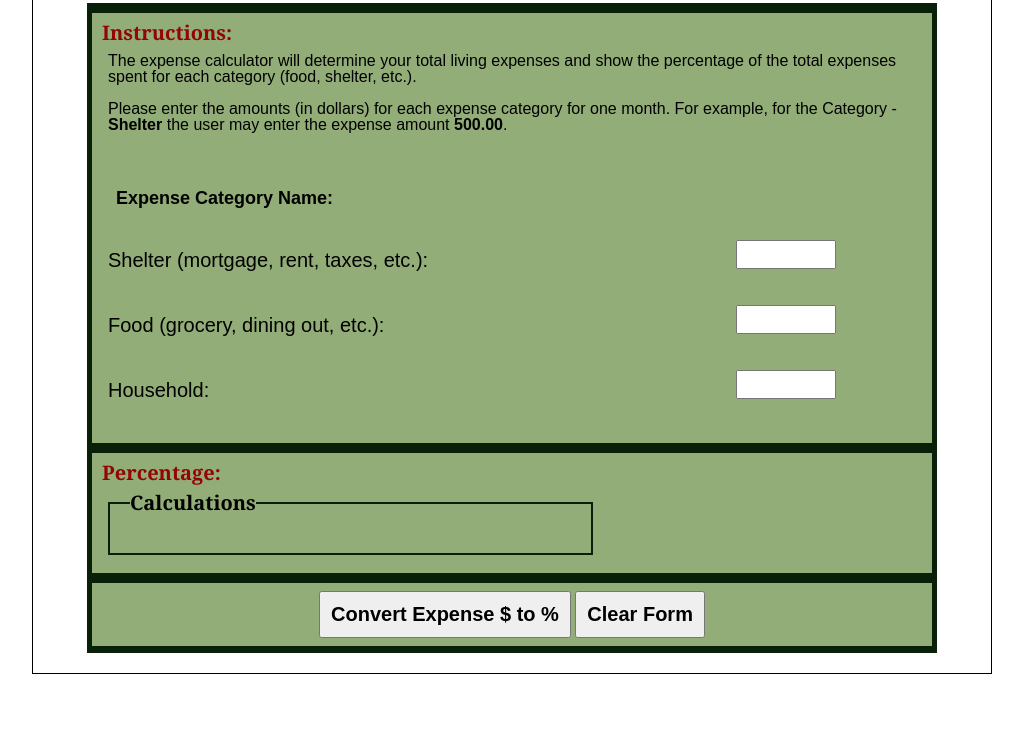
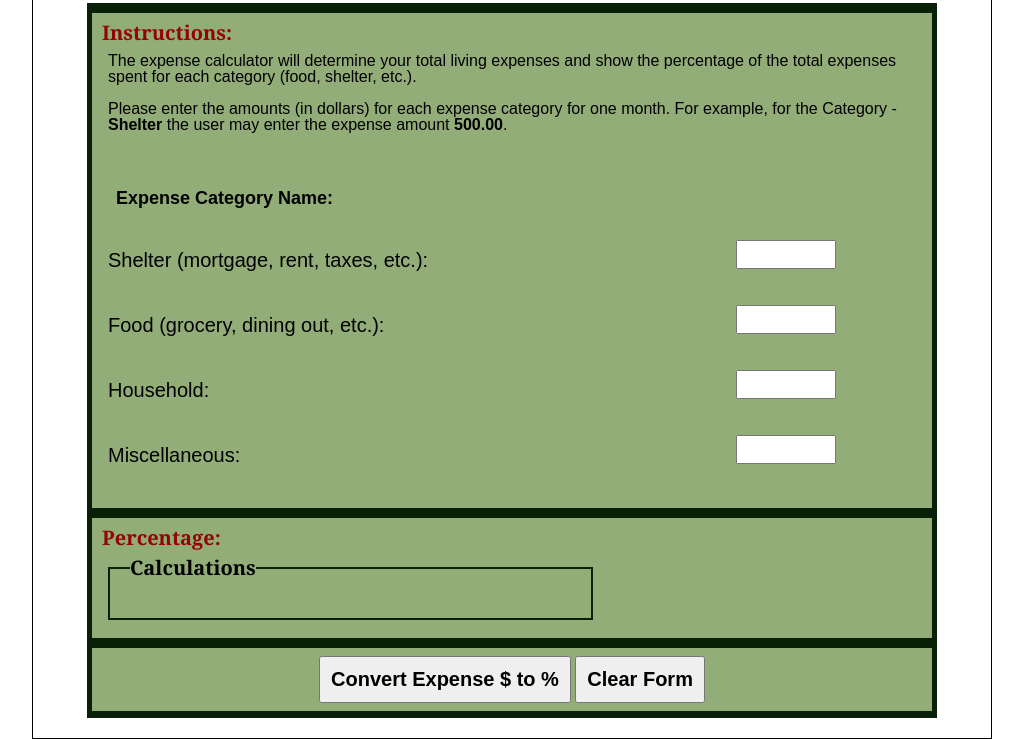
Before and after one commit to jirist/lesson4_javascript1, a plain HTML site: page index.html in a window 1280 px wide. Shown: the part 152-891 px from the top of the page, without its empty margins (128-1151 px from the left). Before the commit the page ends 826 px from the top, so only its background shows below. Drawn offline with Linux system fonts and the light colour scheme.

Commit message:
adds miscellaneous input

```diff
--- a/index.html
+++ b/index.html
@@ -71,7 +71,11 @@
                           </label>
                       </p>
 
-
+                      <p><label for="miscellaneousInput">
+                            Miscellaneous:
+                            <input type="text" id="miscellaneousInput" name="miscellaneous" />
+                          </label>
+                      </p>
 
 
 
```
